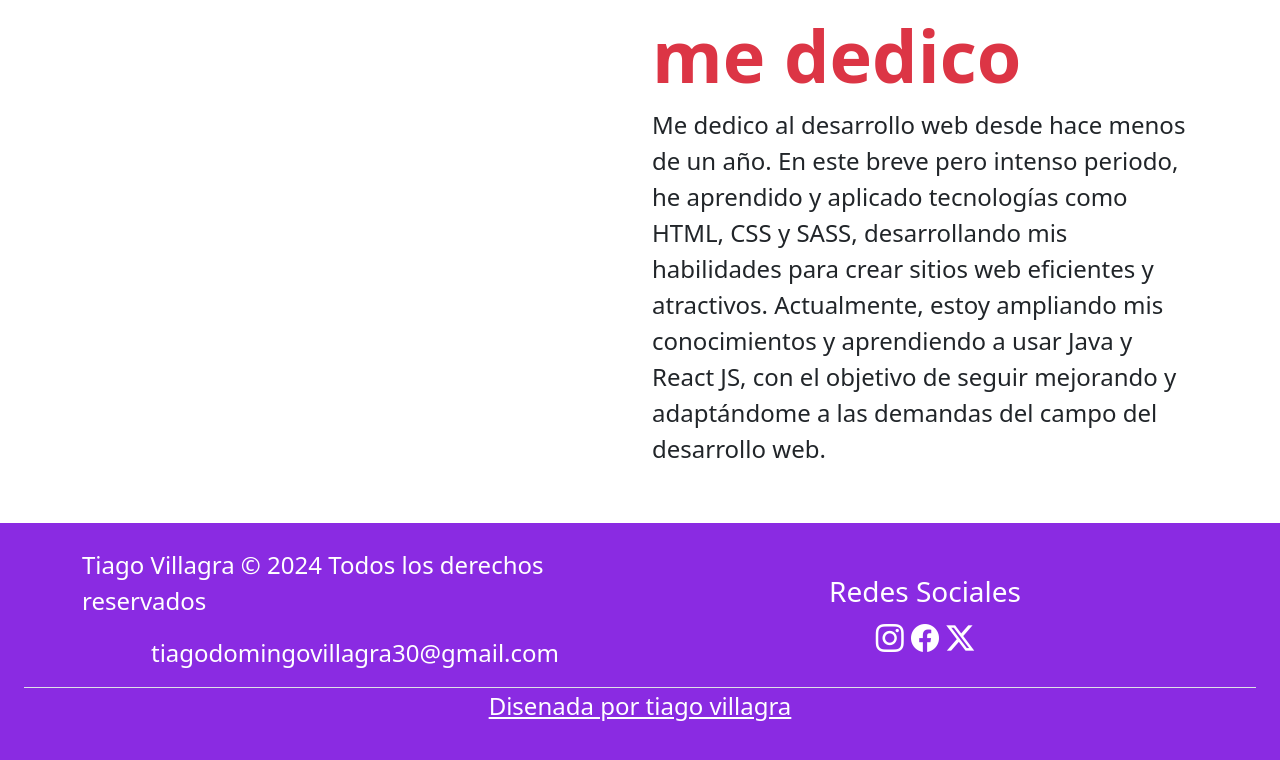
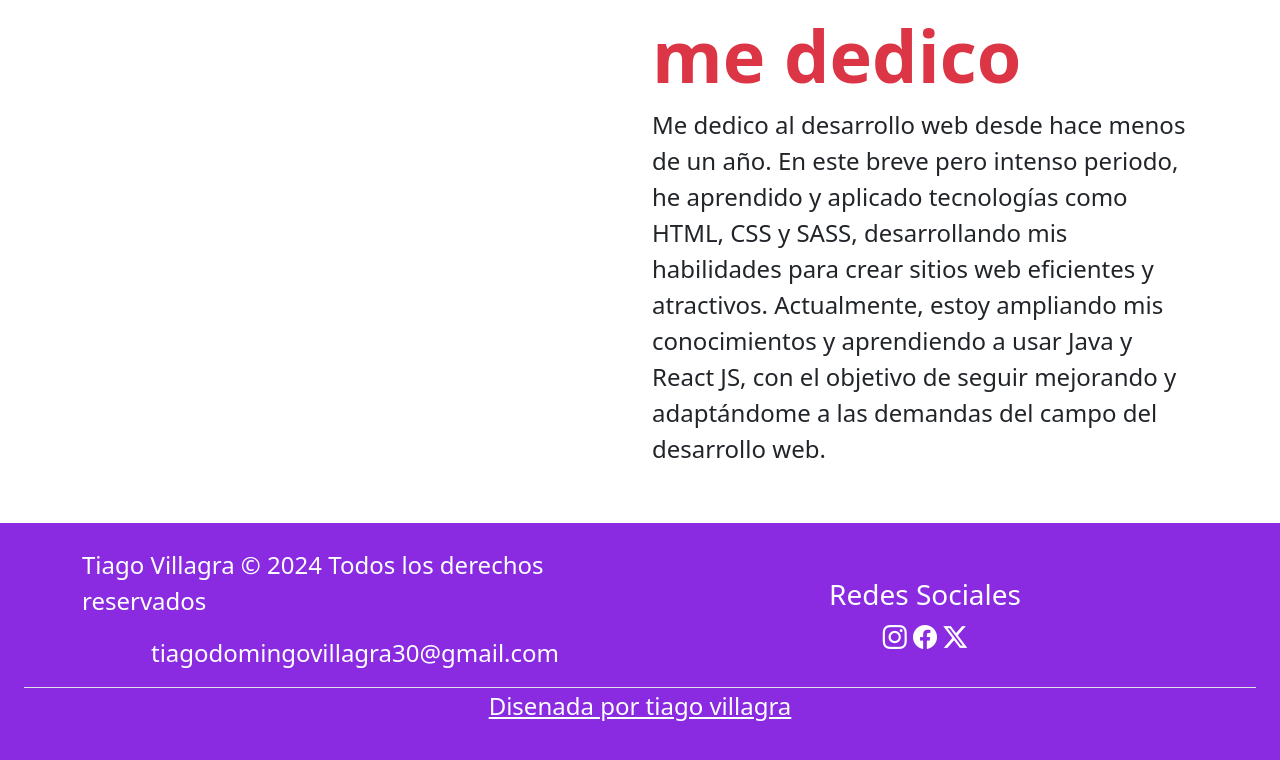
Before and after one commit to tiagovillagra/pree-entrega3, a plain HTML site: page index.html in a window 1280 px wide. Shown: the part 911-1671 px from the top of the page. Drawn offline with nearby package versions, Linux system fonts and the light colour scheme.

Commit message:
configurando las redes sociales

```diff
--- a/index.html
+++ b/index.html
@@ -91,8 +91,8 @@
                 </div>
                 <div class="col-lg-6 d-flex flex-column align-items-center">
                     <h3>Redes Sociales</h3>
-                    <div class="fs-3">
-                        <i class="bi bi-instagram"> </i>
+                    <div class="fs-4">
+                        <i class="bi bi-instagram"></i>
                         <i class="bi bi-facebook"></i>
                         <i class="bi bi-twitter-x"></i>
                     </div>
```
